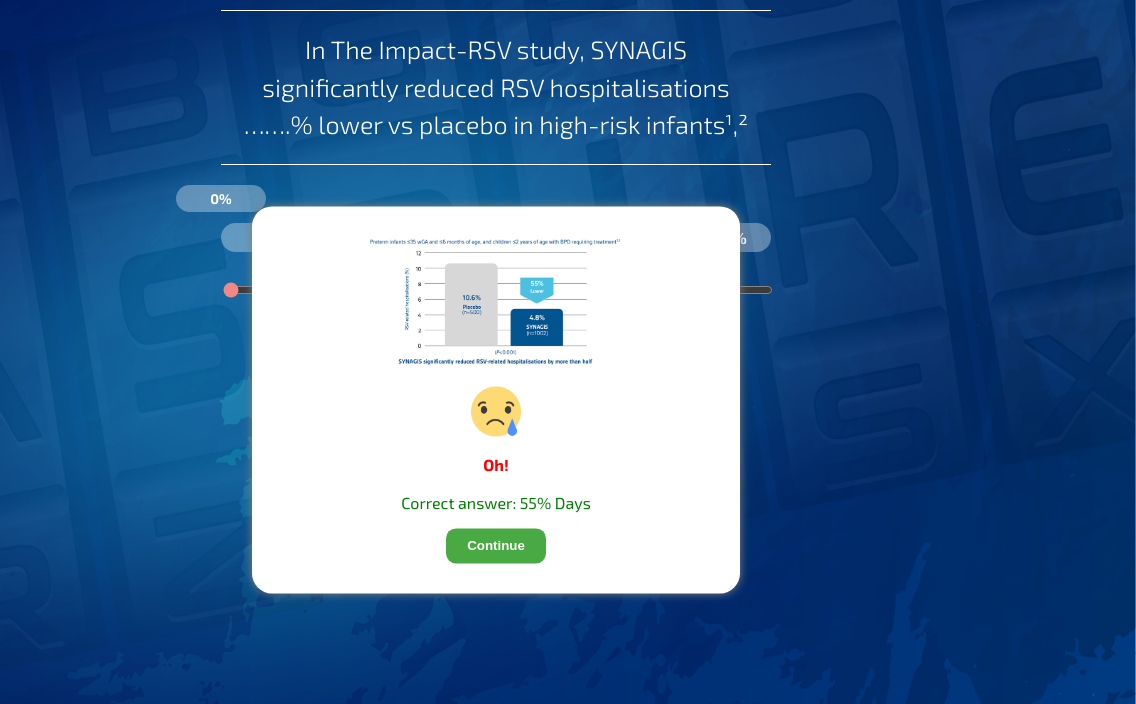
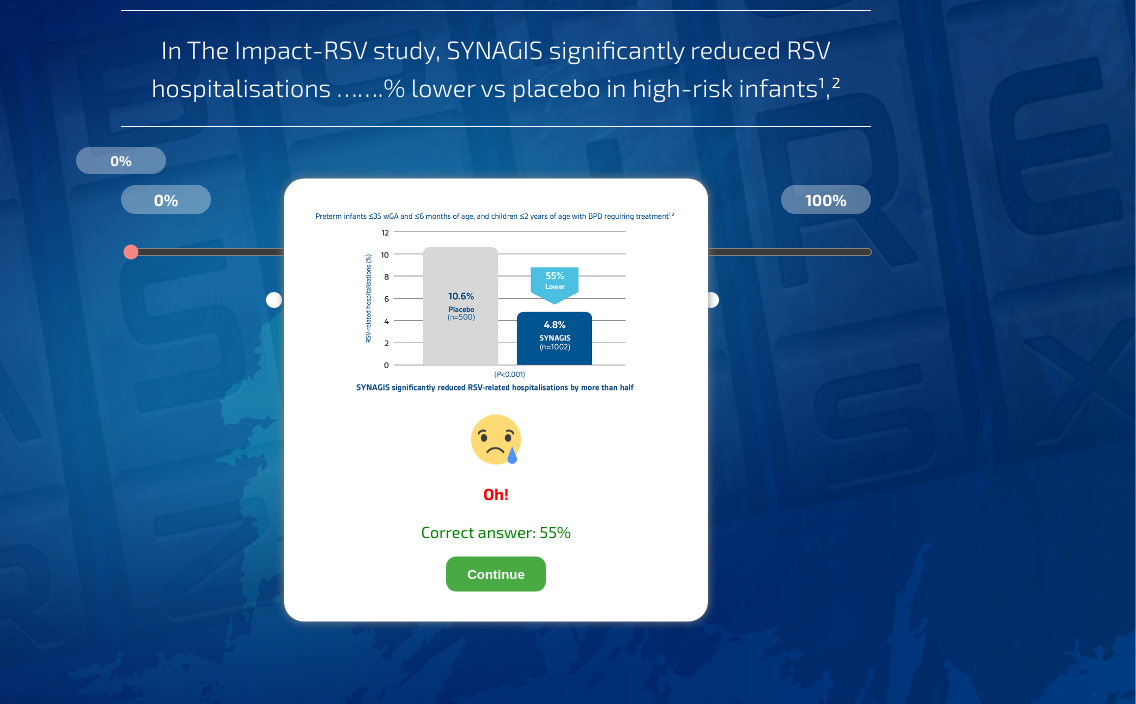
Before and after one commit to Shimaa-reda/Landscape_game, a plain HTML site: page game.html in a window 1280 px wide. Both pictures are taken after a click on the button "Submit answer". Shown: the top 704 px of the page, 144-1280 px from the left. Drawn offline with Linux system fonts and the light colour scheme.

Commit message:
modal updates

```diff
--- a/bar_css/bar.css
+++ b/bar_css/bar.css
@@ -18,7 +18,7 @@
 
     /* width: 38%; */
     width: 60%;
-    max-width: 550px;
+    max-width: 750px;
     margin: auto;
     /* margin-top: 30px; */
 
@@ -171,7 +171,7 @@
     padding: 30px 20px;
     box-shadow: 0px 0px 10px gray;
     text-align: center;
-    max-width: 35%;
+    width: 30%;
 }
 
 #modal-btn {
@@ -209,7 +209,7 @@
 }
 #modal-img2{
 
-    width:60%;
+    width:100%;
     margin: auto;
 }
 
--- a/js/index.js
+++ b/js/index.js
@@ -129,19 +129,7 @@
         reference:["References: 1. Use of Palivizumab Prophylaxis to Prevent Hospitalization From Severe Respiratory Syncytial Virus Infection During the 2022-2023 RSV Season. American Academy of Pediatrics. 2022. Available at: https://www.aap.org/en/pages/2019-novel-coronavirus-covid-19-infections/clinical-guidance/interim-guidance-for-use-of-palivizumab-prophylaxis-to-prevent-hospitalization/  Accessed February 2025"]
 
     }
-    ,
-    {
-        question: "What is the RSV Hospitalisation rate per 1000 children in 33-35 wGA infants?",
-        answer: [179],
-        min1: 0,
-        max1: 100,
-        // image: "./images/q6.png",
-        image_que:"./images/Frame4.svg",
-        type: "circles",
-        color1: "#F08886",
-        reference:["Reference: 1. Boyce TG, et al. J Pediatr. 2000;137(6):865-70."]
 
-    }
     ,
     {
         question: "What is the RSV Hospitalisation rate per 1000 children in 33-35 wGA infants?",
@@ -453,17 +441,20 @@
         isCorrect = userAnswer1 === correctAnswer1; // Exact match for max 10
     }
 
-    let correctAnswerText = `Correct answer: ${correctAnswer1}`;
-    if (currentQuestionIndex === 1 ||currentQuestionIndex === 2) {
-        correctAnswerText += " Days";
-    }
-    else if (currentQuestionIndex === 6) {
-        correctAnswerText += " children";
-    }
-    else if (currentQuestion.max1 === 100) {
-        correctAnswerText += "%";
-    }
+    // Function to add appropriate unit based on question index first, then min/max values
+    const addUnit = (value, questionIndex, min, max) => {
+        if (questionIndex === 1 || questionIndex === 2) {
+            return `${value} Days`;
+        } else if (questionIndex === 6) {
+            return `${value} children`;
+        } else if (min === 0 && max === 100) {
+            return `${value}%`;
+        }
+        return `${value}`;
+    };
 
+    // Build the correct answer text
+    let correctAnswerText = `Correct answer: ${addUnit(correctAnswer1, currentQuestionIndex, currentQuestion.min1, currentQuestion.max1)}`;
 
     // Check additional answers if they exist
     if (currentQuestion.answer.length > 1) {
@@ -473,12 +464,9 @@
         if (currentQuestion.max2 !== 10) {
             isCorrect = isCorrect && Math.abs(userAnswer2 - correctAnswer2) <= 5;
         } else {
-            isCorrect = isCorrect && userAnswer2 === correctAnswer2; // Exact match for max 10
+            isCorrect = isCorrect && userAnswer2 === correctAnswer2;
         }
-        correctAnswerText += ` & ${correctAnswer2}`;
-        if (currentQuestion.max2 === 100) {
-            correctAnswerText += "%";
-        }
+        correctAnswerText += ` & ${addUnit(correctAnswer2, currentQuestionIndex, currentQuestion.min2, currentQuestion.max2)}`;
     }
 
     if (currentQuestion.answer.length > 2) {
@@ -488,23 +476,17 @@
         if (currentQuestion.max3 !== 10) {
             isCorrect = isCorrect && Math.abs(userAnswer3 - correctAnswer3) <= 5;
         } else {
-            isCorrect = isCorrect && userAnswer3 === correctAnswer3; // Exact match for max 10
+            isCorrect = isCorrect && userAnswer3 === correctAnswer3;
         }
-        correctAnswerText += ` & ${correctAnswer3}`;
-        if (currentQuestion.max3 === 100) {
-            correctAnswerText += "%";
-        }
+        correctAnswerText += ` & ${addUnit(correctAnswer3, currentQuestionIndex, currentQuestion.min3, currentQuestion.max3)}`;
     }
+
     document.getElementById('modal-text').innerHTML = isCorrect
         ? '<span style="color: #49A942; font-weight:bold">Correct answer!</span> '
         : '<span style="color: red; font-weight:bold">Oh!</span><br><br>' +
-          `<span style="color: green;">${currentQuestionIndex === 0 ? correctAnswerText + " Days" : correctAnswerText}</span>`;
+          `<span style="color: green;">${correctAnswerText}</span>`;
 
     document.getElementById('modal-img').src = isCorrect ? "./images/like.png" : "./images/sad.png";
-
-    // Display references if available
-    // const referenceText = currentQuestion.reference.join('<br>');
-    // document.getElementById('ref').innerHTML = referenceText;
 
     if (currentQuestion.image) {
         document.getElementById("modal-img2").src = currentQuestion.image;
```
Also changed, not shown: restart.html (+1 -1 lines).
